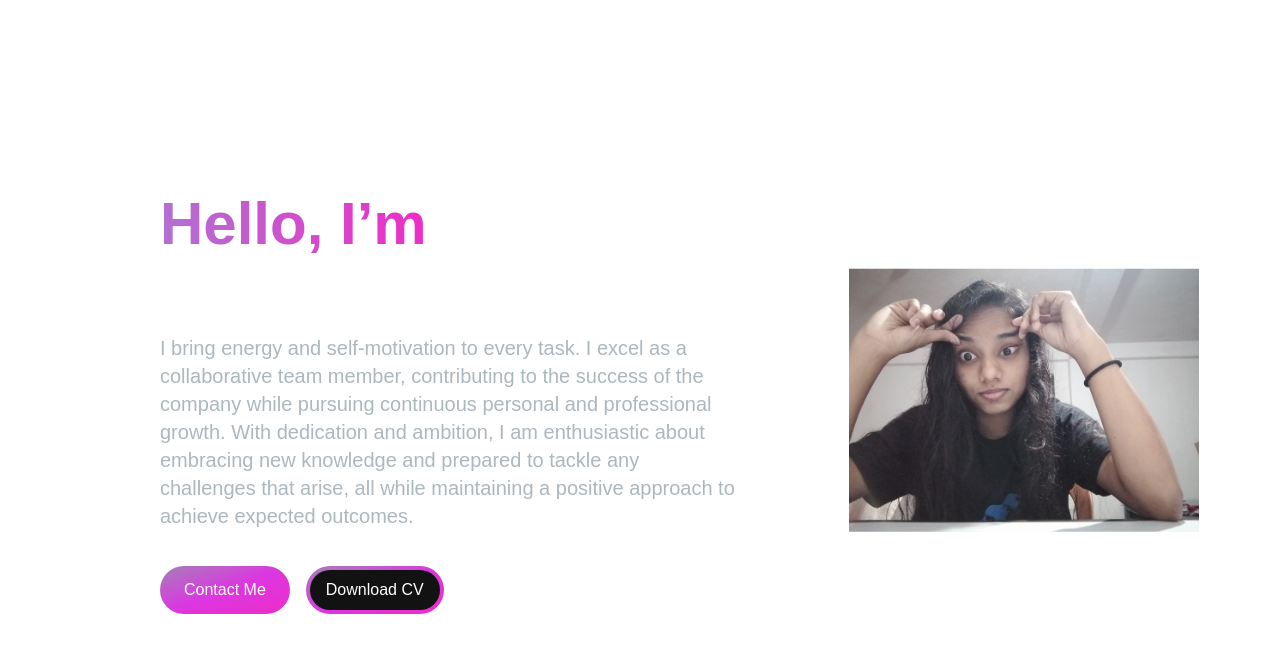
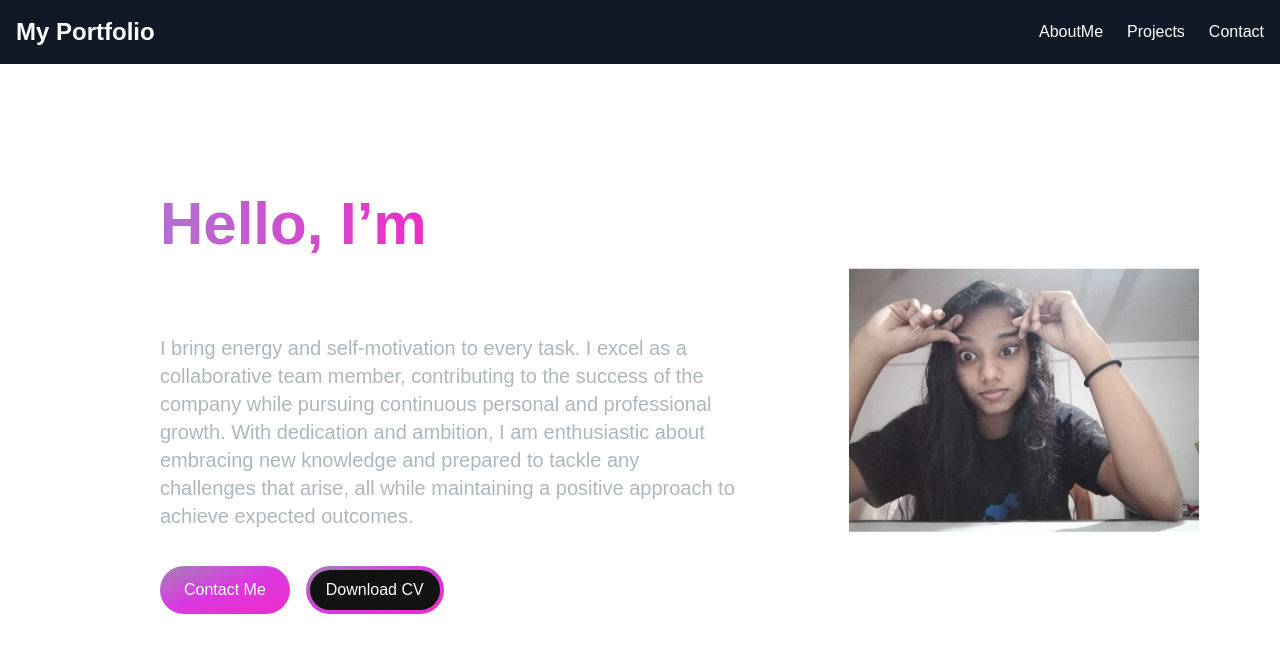
Before and after one commit to HarshaniYaparathne/Portfolio, a Next.js app: page / in a window 1280 px wide. Shown: the top 652 px of the page. Built offline with nearby package versions, Linux system fonts and the light colour scheme.

Commit message:
Add NavBar

```diff
--- /dev/null
+++ b/src/app/components/common/NavBar.tsx
@@ -0,0 +1,34 @@
+"use client";
+import React from "react";
+import Link from "next/link";
+
+const NavBar = () => {
+  return (
+    <nav className="bg-gray-900 p-4 w-full fixed top-0 z-50">
+      <div className="container mx-auto flex justify-between items-center">
+        <div className="text-white text-2xl font-bold">
+          My Portfolio
+        </div>
+        <ul className="flex space-x-6">
+          <li>
+            <Link href="/#about" className="text-white hover:text-gray-400">
+              AboutMe
+            </Link>
+          </li>
+          <li>
+            <Link href="/#projects" className="text-white hover:text-gray-400">
+              Projects
+            </Link>
+          </li>
+          <li>
+            <Link href="/#contact" className="text-white hover:text-gray-400">
+              Contact
+            </Link>
+          </li>
+        </ul>
+      </div>
+    </nav>
+  );
+};
+
+export default NavBar;
--- a/src/app/components/pages/MySection.tsx
+++ b/src/app/components/pages/MySection.tsx
@@ -5,9 +5,11 @@ import { TypeAnimation } from "react-type-animation";
 import { motion } from "framer-motion";
 import Link from "next/link";
 
+
 const MySection = () => {
   return (
     <section className="relative w-full h-screen overflow-hidden">
+
       <div className="relative z-10 w-full h-full flex items-center justify-center ml-32">
         <div className="grid grid-cols-1 sm:grid-cols-2 w-full h-full">
           {/* Text Column */}
--- a/src/app/page.tsx
+++ b/src/app/page.tsx
@@ -1,8 +1,10 @@
+import NavBar from "./components/common/NavBar";
 import MySection from "./components/pages/MySection";
 
 export default function Home() {
   return (
     <div>
+      <NavBar />
       <MySection/>
     </div>
   );
```
